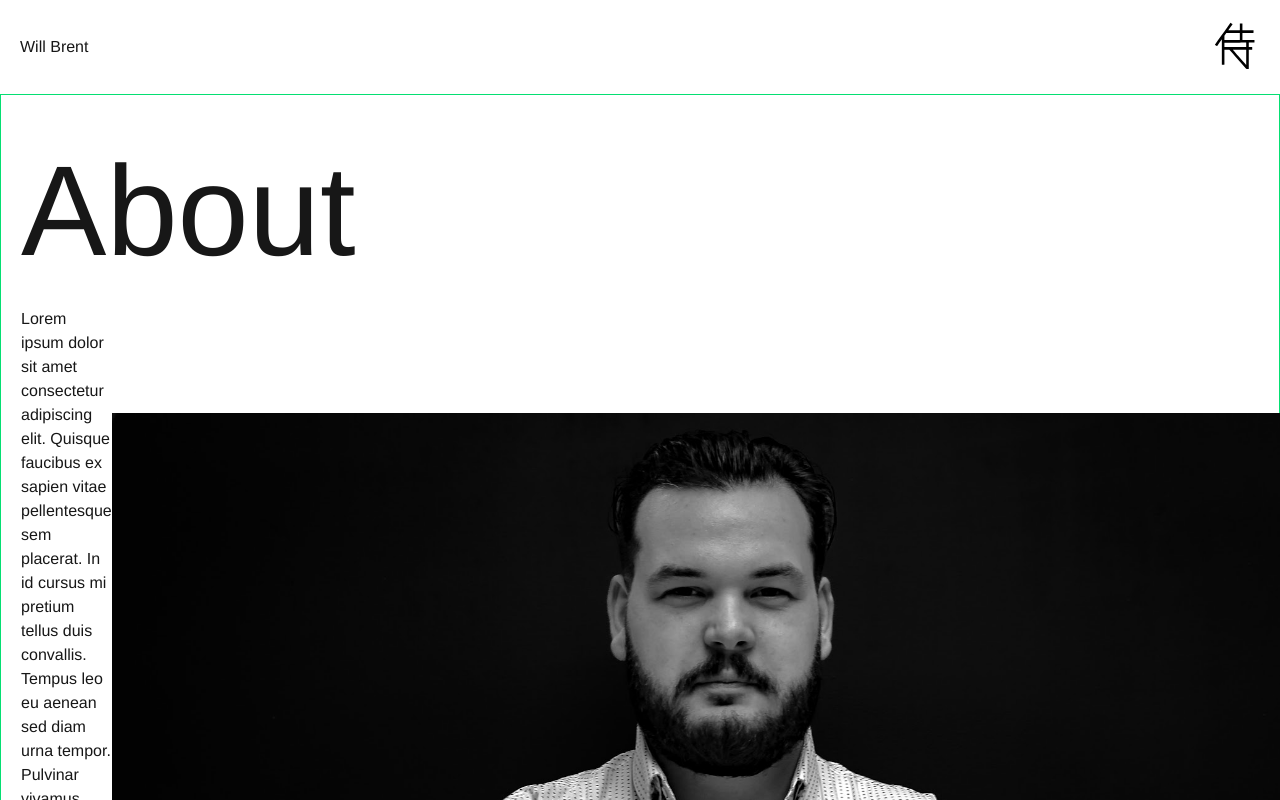
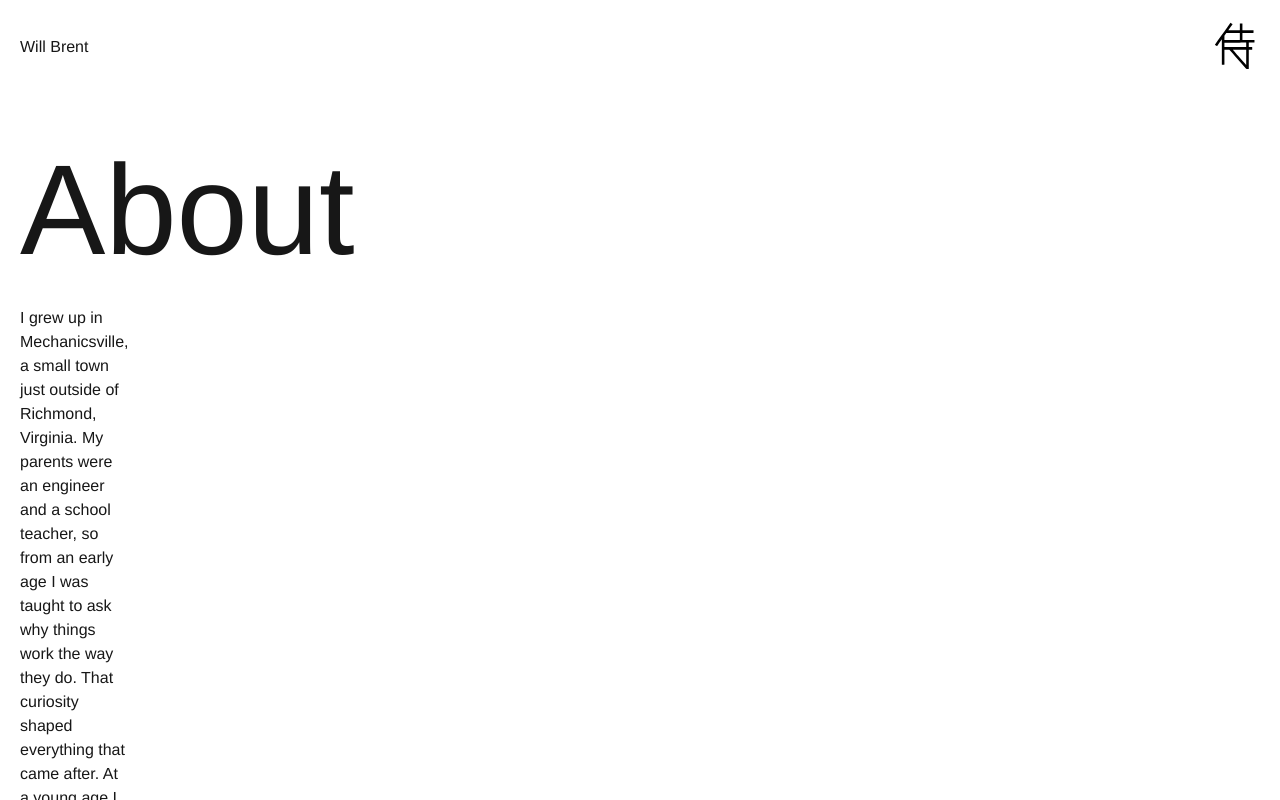
Before and after one commit to SamuraiHuey/portfolio2, a Next.js app: page /about in a window 1280 px wide. Shown: the top 800 px of the page. Built offline with nearby package versions, Linux system fonts and the light colour scheme.

Commit message:
Made content updates to about page

```diff
--- a/src/app/about/page.js
+++ b/src/app/about/page.js
@@ -1,17 +1,20 @@
 import Image from "next/image.js";
-import Header from "../header.js"
 import Headshot from "../../../public/jpeg/Headshot-B&W.jpg"
 
 export default function Home() {
   return (
-    <main class="border border-green-400 flex flex-col p-5">
-      <h1 class="title">About</h1>
-      <div class="flex items-center">
-        <p>Lorem ipsum dolor sit amet consectetur adipiscing elit. Quisque faucibus ex sapien vitae pellentesque sem placerat. In id cursus mi pretium tellus duis convallis. Tempus leo eu aenean sed diam urna tempor. Pulvinar vivamus fringilla lacus nec metus bibendum egestas. Iaculis massa nisl malesuada lacinia integer nunc posuere. Ut hendrerit semper vel class aptent taciti sociosqu. Ad litora torquent per conubia nostra inceptos himenaeos.</p>
+    <main className="flex flex-col p-5">
+      <h1 className="title">About</h1>
+      <div className="flex items-center">
+        <p>I grew up in Mechanicsville, a small town just outside of Richmond, Virginia. My parents were an engineer and a school teacher, so from an early age I was taught to ask why things work the way they do. That curiosity shaped everything that came after. At a young age I was introduced to motorsport and fell deeply in love, the precision it demands, the way man and machine operate as one at 200 miles per hour, resonated with something fundamental in me. That same drive for precision led me to music. In middle and high school I performed in concert band, then found my way into the competitive marching arts through my school’s acclaimed program. That experience led me to audition for the Cadets Drum and Bugle Corps, where I spent three years chasing excellence on the field.<br />
+<br/>
+          After high school, I went through a difficult stretch in my life, at one point I was living out of my car. I had planned to study music education, but circumstances forced me to pivot. What that period taught me was that I work best when I’m solving real problems. That realization, combined with the curiosity that drove so much else in my life, led me to software development. I completed the coding bootcamp at the University of Richmond, and quickly found that the skills I had spent years building — the discipline, the attention to detail, the ability to communicate clearly under pressure — translated directly into this work.
+        </p>
         <Image
-        className=""
-        src= {Headshot}
-        sizes="50vw"
+          className=""
+          src={Headshot}
+          sizes="fill"
+          alt="Headshot of Will Brent with his arms crossed"
         />
       </div>
     </main>
```
